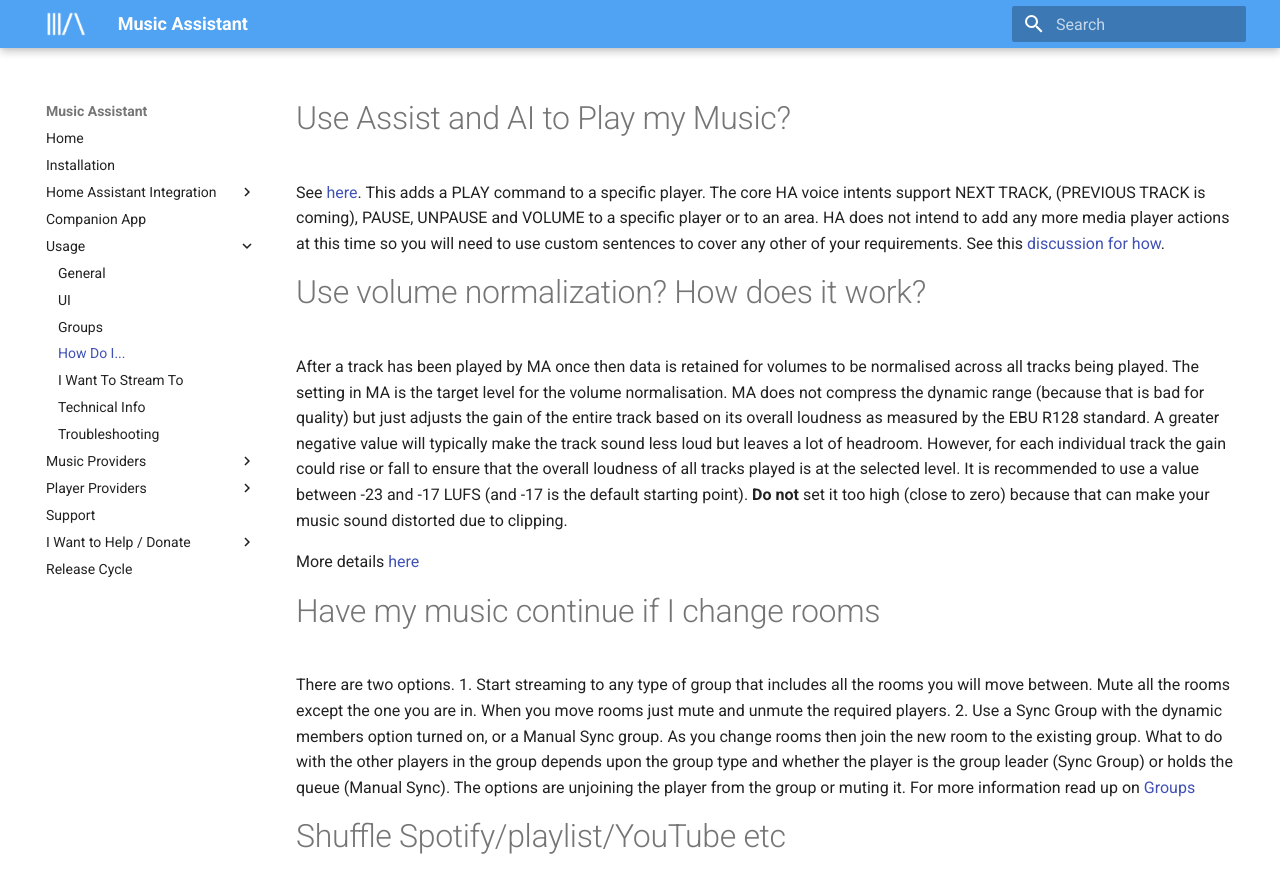
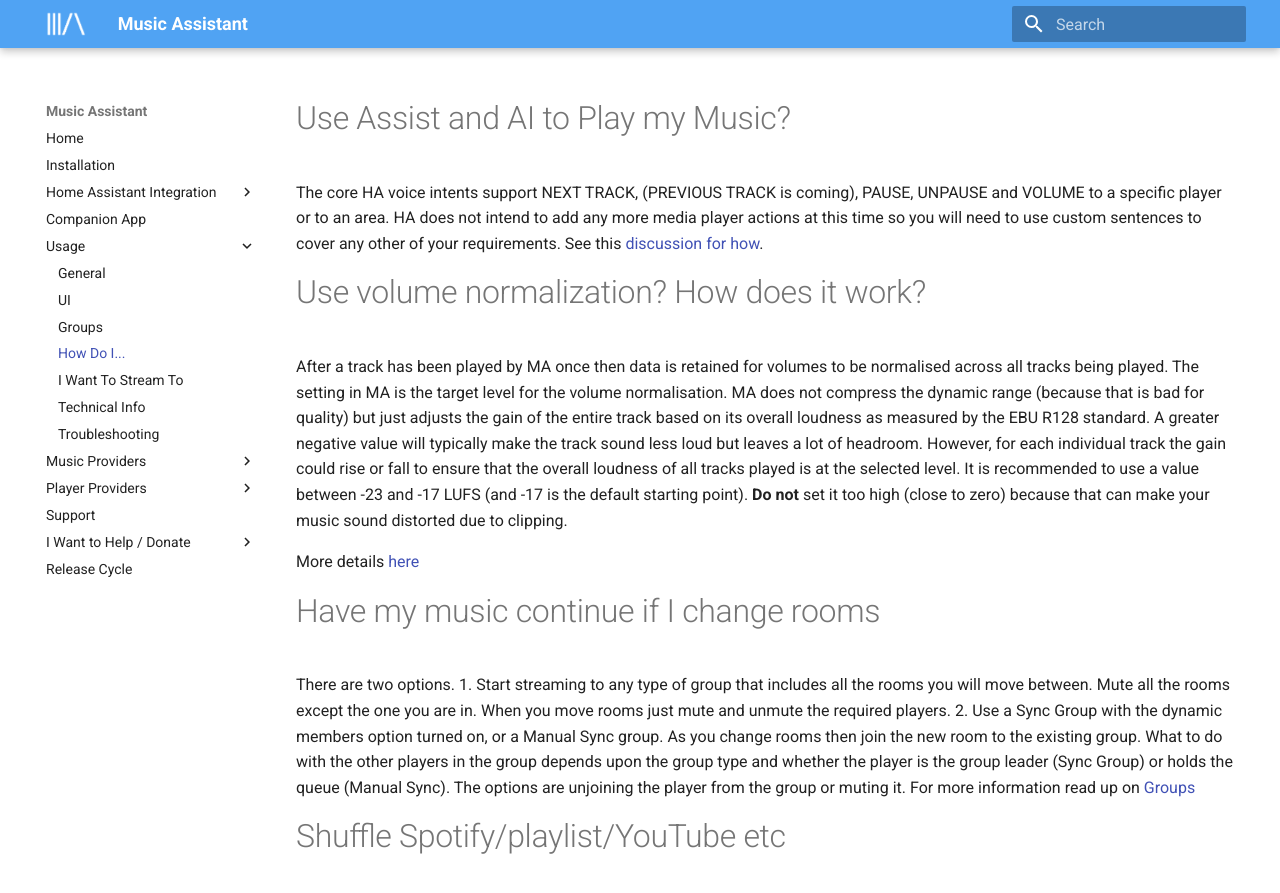
Before and after one commit to pwbriggs/music-assistant.github.io, an MkDocs documentation site: the page built from docs/faq/how-to.md, in a window 1280 px wide and 900 px high. Shown: the top 893 px of the window. Built offline with MkDocs 1.6.1 and Material for MkDocs 9.7.7, drawn with Linux system fonts in a browser that asks for light colours.

Commit message:
Update how-to.md

```diff
--- a/docs/faq/how-to.md
+++ b/docs/faq/how-to.md
@@ -5,7 +5,7 @@
 
 # Use Assist and AI to Play my Music?
 
-See [here](../integration/voice.md). This adds a PLAY command to a specific player. The core HA voice intents support NEXT TRACK, (PREVIOUS TRACK is coming), PAUSE, UNPAUSE and VOLUME to a specific player or to an area. HA does not intend to add any more media player actions at this time so you will need to use custom sentences to cover any other of your requirements. See this [discussion for how](https://github.com/orgs/music-assistant/discussions/2176).
+The core HA voice intents support NEXT TRACK, (PREVIOUS TRACK is coming), PAUSE, UNPAUSE and VOLUME to a specific player or to an area. HA does not intend to add any more media player actions at this time so you will need to use custom sentences to cover any other of your requirements. See this [discussion for how](https://github.com/orgs/music-assistant/discussions/2176).
 
 # Use volume normalization? How does it work?
 
```
